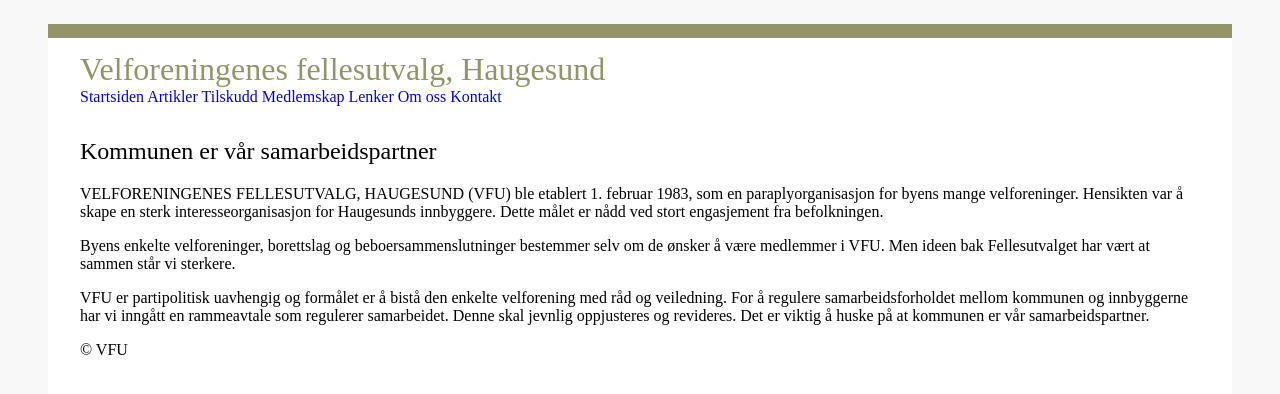
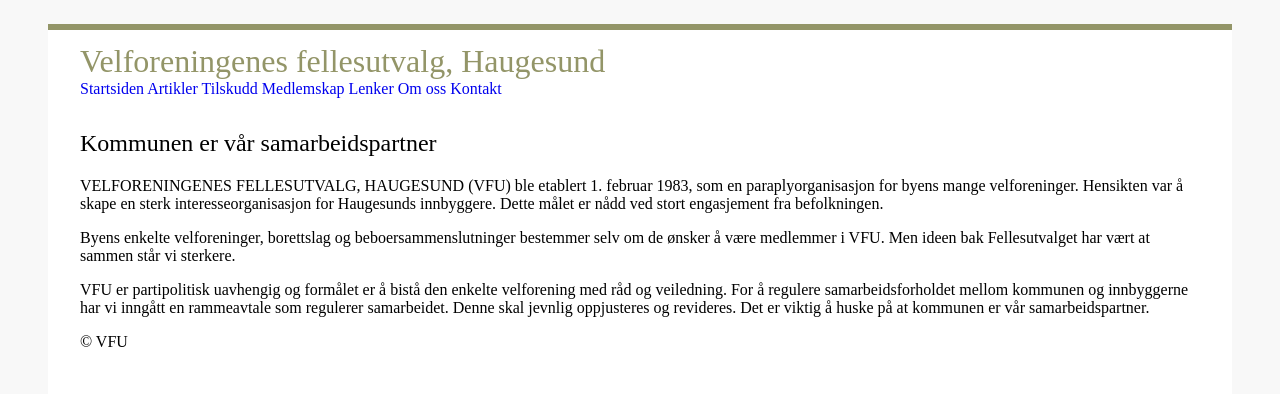
Before and after one commit to nordialog/vfu, a Jekyll site: the page built from _posts/2026-03-24-velkommen.md, in a window 1280 px wide. Shown: the top 394 px of the page. Built offline with Jekyll 4.4.1, drawn with Linux system fonts in a browser that asks for light colours; our own code applies the rules of GitHub Pages for plain Markdown files.

Commit message:
minor upd

```diff
--- a/css/main.css
+++ b/css/main.css
@@ -67,7 +67,7 @@ header h1 {
 	margin-inline: auto;
 	background-color: var(--card-background-color);
 	border: var(--wa-border-width-s) var(--wa-border-style) var(--wa-color-border-quiet);
-	border-top: 14px solid #939568;
+	border-top: 6px solid #939568;
 	h2 {
 		font-weight: normal;
 	}
```
